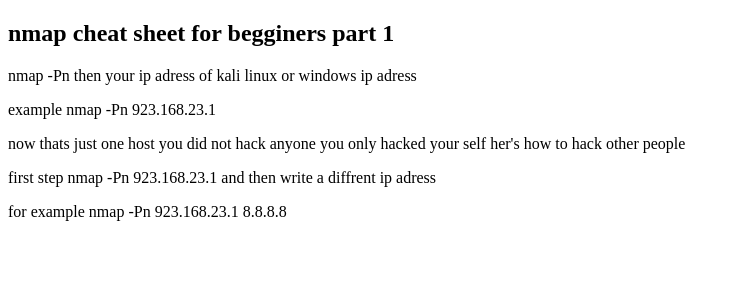
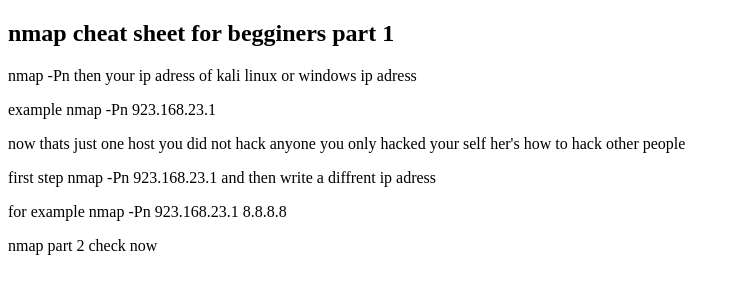
Before and after one commit to hacker1234-pro/passowrd-displayer.com, a plain HTML site: page index.html in a window 1280 px wide. Shown: the whole page, without its empty margins (0-740 px from the left). Drawn offline with Linux system fonts and the light colour scheme.

Commit message:
Update index.html

```diff
--- a/index.html
+++ b/index.html
@@ -11,6 +11,7 @@
 <p>now thats just one host you did not hack anyone you only hacked your self her's how to hack other people<p>
 <p>first step nmap -Pn 923.168.23.1 and then write a diffrent ip adress<p>
 <p>for example nmap -Pn 923.168.23.1 8.8.8.8<p>
+<p>nmap part 2 check now<p>
 
 </body>
 </html>
```
